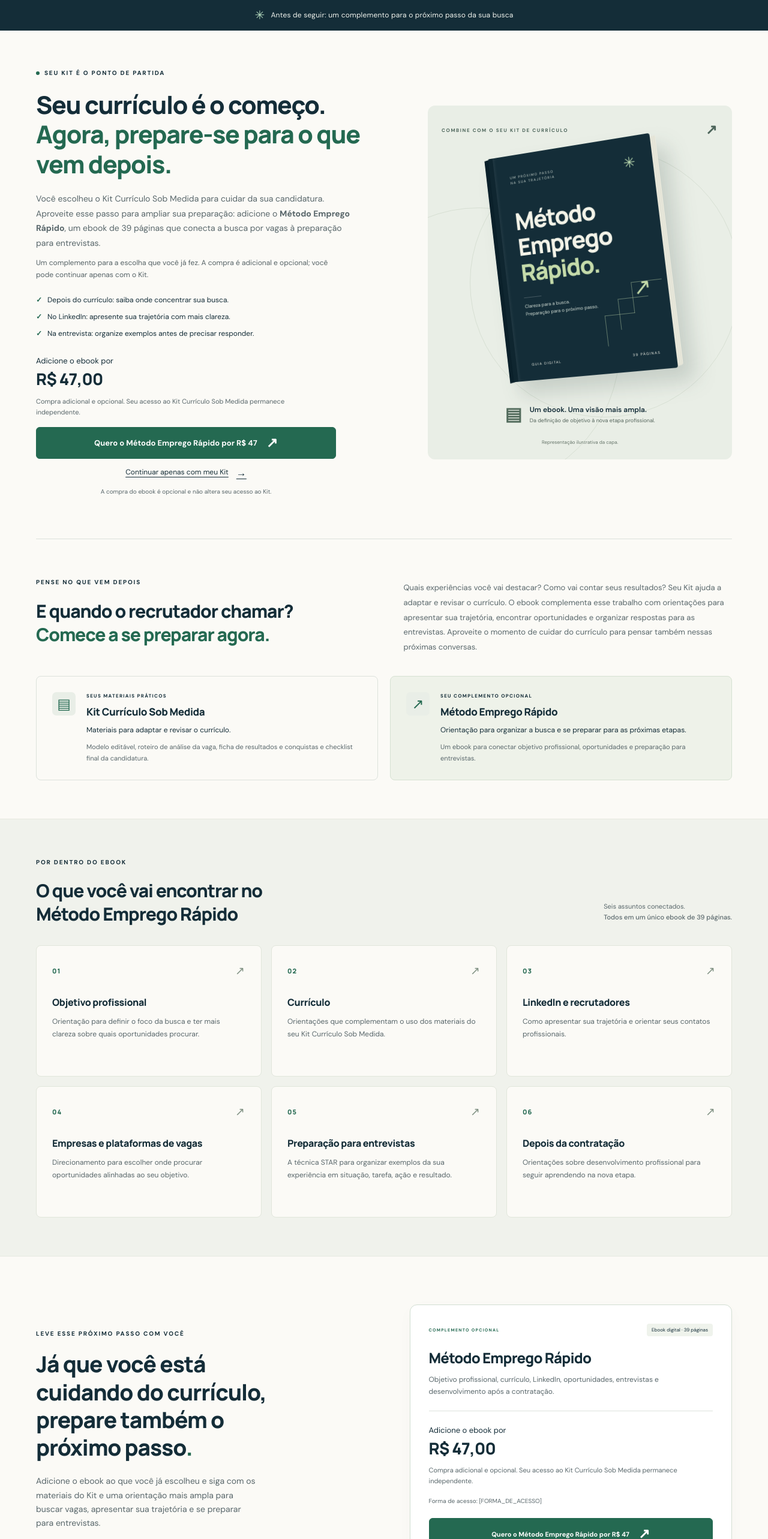
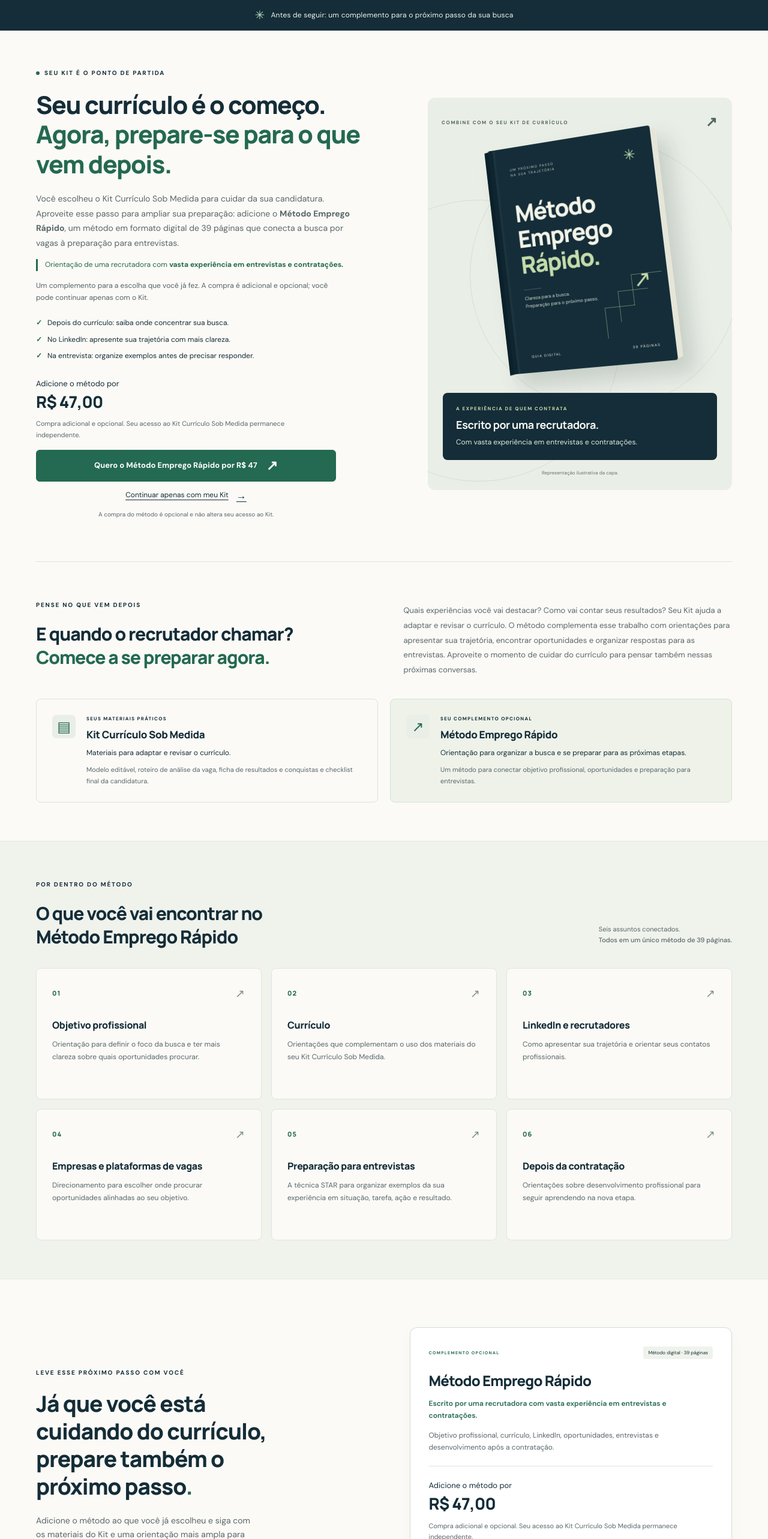
Before and after one commit to pe-eli/csm_upsell, a React (Vite) app: page / in a window 1280 px wide. Shown: the top 2566 px of the page at 60% size. Built offline with nearby package versions, Linux system fonts and the light colour scheme.

Commit message:
Highlight recruiter authorship and update product terminology

```diff
--- a/index.html
+++ b/index.html
@@ -3,7 +3,7 @@
 <head>
   <meta charset="UTF-8">
   <meta name="viewport" content="width=device-width, initial-scale=1">
-  <meta name="description" content="Conheça o Método Emprego Rápido: um ebook de 39 páginas para complementar seu Kit Currículo Sob Medida e orientar os próximos passos da busca por emprego.">
+  <meta name="description" content="Conheça o Método Emprego Rápido: um método de 39 páginas para complementar seu Kit Currículo Sob Medida e orientar os próximos passos da busca por emprego.">
   <meta name="robots" content="noindex, nofollow">
   <meta name="theme-color" content="#142d38">
   <title>Método Emprego Rápido · Um próximo passo para sua busca</title>
--- a/src/App.jsx
+++ b/src/App.jsx
@@ -12,7 +12,7 @@ const price = priceValid ? config.PRECO_UPSELL.toLocaleString('pt-BR', { style:
 const checkout = priceValid ? safeUrl(config.URL_CHECKOUT_UPSELL) : undefined;
 const kit = safeUrl(config.URL_CONTINUAR_KIT);
 const pending = [
-  !checkout && 'Preço e checkout do ebook',
+  !checkout && 'Preço e checkout do método',
   !kit && '[URL_CONTINUAR_KIT]',
   !config.FORMA_DE_ACESSO && '[FORMA_DE_ACESSO]',
   !config.PRAZO_DE_LIBERACAO && '[PRAZO_DE_LIBERAÇÃO]',
@@ -40,7 +40,8 @@ export default function App() {
       <div className="hero-copy">
         <p className="eyebrow"><span className="dot"></span> SEU KIT É O PONTO DE PARTIDA</p>
         <h1 id="titulo">Seu currículo é o começo. <em>Agora, prepare-se para o que vem depois.</em></h1>
-        <p className="intro">Você escolheu o Kit Currículo Sob Medida para cuidar da sua candidatura. Aproveite esse passo para ampliar sua preparação: adicione o <strong>Método Emprego Rápido</strong>, um ebook de 39 páginas que conecta a busca por vagas à preparação para entrevistas.</p>
+        <p className="intro">Você escolheu o Kit Currículo Sob Medida para cuidar da sua candidatura. Aproveite esse passo para ampliar sua preparação: adicione o <strong>Método Emprego Rápido</strong>, um método em formato digital de 39 páginas que conecta a busca por vagas à preparação para entrevistas.</p>
+        <p className="author-inline">Orientação de uma recrutadora com <strong>vasta experiência em entrevistas e contratações.</strong></p>
         <p className="optional">Um complemento para a escolha que você já fez. A compra é adicional e opcional; você pode continuar apenas com o Kit.</p>
         <ul className="benefits">
           <li>Depois do currículo: saiba onde concentrar sua busca.</li>
@@ -48,16 +49,16 @@ export default function App() {
           <li>Na entrevista: organize exemplos antes de precisar responder.</li>
         </ul>
         <div className="decision">
-          <p className="price">Adicione o ebook por <strong data-price>{price}</strong></p><p className="price-note">Compra adicional e opcional. Seu acesso ao Kit Currículo Sob Medida permanece independente.</p>
+          <p className="price">Adicione o método por <strong data-price>{price}</strong></p><p className="price-note">Compra adicional e opcional. Seu acesso ao Kit Currículo Sob Medida permanece independente.</p>
           <PurchaseLink />
           <KitLink />
-          <p className="micro">A compra do ebook é opcional e não altera seu acesso ao Kit.</p>
+          <p className="micro">A compra do método é opcional e não altera seu acesso ao Kit.</p>
         </div>
       </div>
       <div className="hero-visual">
         <div className="visual-top"><span>COMBINE COM O SEU KIT DE CURRÍCULO</span><span aria-hidden="true">↗</span></div>
         <div className="orbit orbit-one" aria-hidden="true"></div><div className="orbit orbit-two" aria-hidden="true"></div>
-        <div className="book" role="img" aria-label="Representação tipográfica da capa: Método Emprego Rápido, ebook digital de 39 páginas.">
+        <div className="book" role="img" aria-label="Representação tipográfica da capa: Método Emprego Rápido, método digital de 39 páginas.">
           <div className="book-spine" aria-hidden="true"></div>
           <div className="book-cover">
             <div className="cover-top"><span>UM PRÓXIMO PASSO<br />NA SUA TRAJETÓRIA</span><span className="cover-symbol" aria-hidden="true">✳</span></div>
@@ -68,22 +69,26 @@ export default function App() {
             <div className="cover-bottom"><span>GUIA DIGITAL</span><span>39 PÁGINAS</span></div>
           </div>
         </div>
-        <div className="visual-bottom"><span className="page-icon" aria-hidden="true">▤</span><span>Um ebook. Uma visão mais ampla.<small>Da definição de objetivo à nova etapa profissional.</small></span></div>
+        <div className="author-highlight">
+          <span className="author-label">A EXPERIÊNCIA DE QUEM CONTRATA</span>
+          <strong>Escrito por uma recrutadora.</strong>
+          <p>Com vasta experiência em entrevistas e contratações.</p>
+        </div>
         <p className="mockup-note">Representação ilustrativa da capa.</p>
       </div>
     </section>
 
     <section className="bridge section wrap" aria-labelledby="ponte-titulo">
       <div className="section-heading"><p className="eyebrow">PENSE NO QUE VEM DEPOIS</p><h2 id="ponte-titulo">E quando o recrutador chamar?<br /><span>Comece a se preparar agora.</span></h2></div>
-      <div className="bridge-copy"><p>Quais experiências você vai destacar? Como vai contar seus resultados? Seu Kit ajuda a adaptar e revisar o currículo. O ebook complementa esse trabalho com orientações para apresentar sua trajetória, encontrar oportunidades e organizar respostas para as entrevistas. Aproveite o momento de cuidar do currículo para pensar também nessas próximas conversas.</p></div>
+      <div className="bridge-copy"><p>Quais experiências você vai destacar? Como vai contar seus resultados? Seu Kit ajuda a adaptar e revisar o currículo. O método complementa esse trabalho com orientações para apresentar sua trajetória, encontrar oportunidades e organizar respostas para as entrevistas. Aproveite o momento de cuidar do currículo para pensar também nessas próximas conversas.</p></div>
       <div className="bridge-cards">
         <article className="bridge-card"><span className="tile-icon" aria-hidden="true">▤</span><div><p className="small-label">SEUS MATERIAIS PRÁTICOS</p><h3>Kit Currículo Sob Medida</h3><p>Materiais para adaptar e revisar o currículo.</p><p className="card-detail">Modelo editável, roteiro de análise da vaga, ficha de resultados e conquistas e checklist final da candidatura.</p></div></article>
-        <article className="bridge-card complement"><span className="tile-icon" aria-hidden="true">↗</span><div><p className="small-label">SEU COMPLEMENTO OPCIONAL</p><h3>Método Emprego Rápido</h3><p>Orientação para organizar a busca e se preparar para as próximas etapas.</p><p className="card-detail">Um ebook para conectar objetivo profissional, oportunidades e preparação para entrevistas.</p></div></article>
+        <article className="bridge-card complement"><span className="tile-icon" aria-hidden="true">↗</span><div><p className="small-label">SEU COMPLEMENTO OPCIONAL</p><h3>Método Emprego Rápido</h3><p>Orientação para organizar a busca e se preparar para as próximas etapas.</p><p className="card-detail">Um método para conectar objetivo profissional, oportunidades e preparação para entrevistas.</p></div></article>
       </div>
     </section>
 
     <section className="contents section" aria-labelledby="conteudos-titulo"><div className="wrap">
-      <div className="contents-heading"><div><p className="eyebrow">POR DENTRO DO EBOOK</p><h2 id="conteudos-titulo">O que você vai encontrar no<br />Método Emprego Rápido</h2></div><p>Seis assuntos conectados.<br /><strong>Todos em um único ebook de 39 páginas.</strong></p></div>
+      <div className="contents-heading"><div><p className="eyebrow">POR DENTRO DO MÉTODO</p><h2 id="conteudos-titulo">O que você vai encontrar no<br />Método Emprego Rápido</h2></div><p>Seis assuntos conectados.<br /><strong>Todos em um único método de 39 páginas.</strong></p></div>
       <div className="topics">
         <article className="topic"><span className="topic-number">01 <span aria-hidden="true">↗</span></span><h3>Objetivo profissional</h3><p>Orientação para definir o foco da busca e ter mais clareza sobre quais oportunidades procurar.</p></article>
         <article className="topic"><span className="topic-number">02 <span aria-hidden="true">↗</span></span><h3>Currículo</h3><p>Orientações que complementam o uso dos materiais do seu Kit Currículo Sob Medida.</p></article>
@@ -95,19 +100,19 @@ export default function App() {
     </div></section>
 
     <section className="offer-section section wrap" aria-labelledby="oferta-titulo">
-      <div className="offer-intro"><p className="eyebrow">LEVE ESSE PRÓXIMO PASSO COM VOCÊ</p><h2 id="oferta-titulo">Já que você está cuidando do currículo, prepare também o próximo passo<span className="green-period">.</span></h2><p>Adicione o ebook ao que você já escolheu e siga com os materiais do Kit e uma orientação mais ampla para buscar vagas, apresentar sua trajetória e se preparar para entrevistas.</p><div className="offer-note"><span aria-hidden="true">↗</span><p>Você escolhe como continuar.<br /><strong>Seu Kit pode ser usado independentemente.</strong></p></div></div>
-      <div className="offer-card"><div className="offer-card-top"><span className="small-label">COMPLEMENTO OPCIONAL</span><span className="format-pill">Ebook digital · 39 páginas</span></div><h3>Método Emprego Rápido</h3><p className="offer-summary">Objetivo profissional, currículo, LinkedIn, oportunidades, entrevistas e desenvolvimento após a contratação.</p><div className="offer-divider"></div><p className="price">Adicione o ebook por <strong data-price>{price}</strong></p><p className="price-note">Compra adicional e opcional. Seu acesso ao Kit Currículo Sob Medida permanece independente.</p><p className="access">Forma de acesso: <span data-access>{config.FORMA_DE_ACESSO || "[FORMA_DE_ACESSO]"}</span></p>{config.CONDICOES_DE_GARANTIA && <p className="access">{config.CONDICOES_DE_GARANTIA}</p>}<PurchaseLink /><KitLink /><p className="micro">A compra do ebook é opcional e não altera seu acesso ao Kit.</p></div>
+      <div className="offer-intro"><p className="eyebrow">LEVE ESSE PRÓXIMO PASSO COM VOCÊ</p><h2 id="oferta-titulo">Já que você está cuidando do currículo, prepare também o próximo passo<span className="green-period">.</span></h2><p>Adicione o método ao que você já escolheu e siga com os materiais do Kit e uma orientação mais ampla para buscar vagas, apresentar sua trajetória e se preparar para entrevistas.</p><div className="offer-note"><span aria-hidden="true">↗</span><p>Você escolhe como continuar.<br /><strong>Seu Kit pode ser usado independentemente.</strong></p></div></div>
+      <div className="offer-card"><div className="offer-card-top"><span className="small-label">COMPLEMENTO OPCIONAL</span><span className="format-pill">Método digital · 39 páginas</span></div><h3>Método Emprego Rápido</h3><p className="offer-author">Escrito por uma recrutadora com vasta experiência em entrevistas e contratações.</p><p className="offer-summary">Objetivo profissional, currículo, LinkedIn, oportunidades, entrevistas e desenvolvimento após a contratação.</p><div className="offer-divider"></div><p className="price">Adicione o método por <strong data-price>{price}</strong></p><p className="price-note">Compra adicional e opcional. Seu acesso ao Kit Currículo Sob Medida permanece independente.</p><p className="access">Forma de acesso: <span data-access>{config.FORMA_DE_ACESSO || "[FORMA_DE_ACESSO]"}</span></p>{config.CONDICOES_DE_GARANTIA && <p className="access">{config.CONDICOES_DE_GARANTIA}</p>}<PurchaseLink /><KitLink /><p className="micro">A compra do método é opcional e não altera seu acesso ao Kit.</p></div>
     </section>
 
     <section className="faq section wrap" aria-labelledby="faq-titulo"><div><p className="eyebrow">ANTES DE DECIDIR</p><h2 id="faq-titulo">Alguma dúvida?</h2><p>Respostas diretas para você<br />escolher com tranquilidade.</p></div><div className="questions">
-      <details><summary>Já comprei o Kit. Qual é a diferença?<span aria-hidden="true">+</span></summary><p>O Kit reúne materiais práticos para adaptar e revisar seu currículo. O ebook amplia a orientação para objetivo profissional, LinkedIn, busca de vagas, entrevistas e desenvolvimento depois da contratação.</p></details>
-      <details><summary>Preciso comprar o ebook para usar o Kit?<span aria-hidden="true">+</span></summary><p>Não. O Kit pode ser usado independentemente. O ebook é um complemento opcional e não altera seu acesso aos materiais do Kit.</p></details>
-      <details><summary>É um ebook ou um curso?<span aria-hidden="true">+</span></summary><p>É um ebook digital de 39 páginas. Não há aulas ou acompanhamento individual informados nesta oferta.</p></details>
+      <details><summary>Já comprei o Kit. Qual é a diferença?<span aria-hidden="true">+</span></summary><p>O Kit reúne materiais práticos para adaptar e revisar seu currículo. O método amplia a orientação para objetivo profissional, LinkedIn, busca de vagas, entrevistas e desenvolvimento depois da contratação.</p></details>
+      <details><summary>Preciso comprar o método para usar o Kit?<span aria-hidden="true">+</span></summary><p>Não. O Kit pode ser usado independentemente. O método é um complemento opcional e não altera seu acesso aos materiais do Kit.</p></details>
+      <details><summary>Qual é o formato do método?<span aria-hidden="true">+</span></summary><p>O método é um material de leitura digital de 39 páginas. Não inclui aulas nem acompanhamento individual nesta oferta.</p></details>
       <details><summary>O método garante emprego?<span aria-hidden="true">+</span></summary><p>Não. O conteúdo orienta a preparação e a busca; decisões de contratação e prazos dependem de diversos fatores. Método Emprego Rápido é o nome do produto, não uma promessa de contratação em determinado prazo.</p></details>
-      <details><summary>Como recebo o ebook?<span aria-hidden="true">+</span></summary><p>Forma de acesso: <span data-access>{config.FORMA_DE_ACESSO || "[FORMA_DE_ACESSO]"}</span>.<br />Prazo de liberação: <span data-release>{config.PRAZO_DE_LIBERACAO || "[PRAZO_DE_LIBERAÇÃO]"}</span>.</p></details>
+      <details><summary>Como recebo o método?<span aria-hidden="true">+</span></summary><p>Forma de acesso: <span data-access>{config.FORMA_DE_ACESSO || "[FORMA_DE_ACESSO]"}</span>.<br />Prazo de liberação: <span data-release>{config.PRAZO_DE_LIBERACAO || "[PRAZO_DE_LIBERAÇÃO]"}</span>.</p></details>
     </div></section>
   </main>
-  <footer className="wrap"><div className="footer-brand"><span aria-hidden="true">✳</span> Método Emprego Rápido</div><p>Um complemento para sua trajetória profissional.</p><span>Ebook digital · 39 páginas</span></footer>
+  <footer className="wrap"><div className="footer-brand"><span aria-hidden="true">✳</span> Método Emprego Rápido</div><p>Um complemento para sua trajetória profissional.</p><span>Método digital · 39 páginas</span></footer>
   {pending.length > 0 && <aside className="review-note wrap" id="revisao" aria-label="Pendências da versão de revisão"><strong>Versão de revisão</strong><p id="review-message">Campos pendentes: {pending.join(', ')}. O link de continuidade para o Kit será habilitado quando seu destino for informado.</p></aside>}
 
   </>;
```
Also changed, not shown: styles.css.
